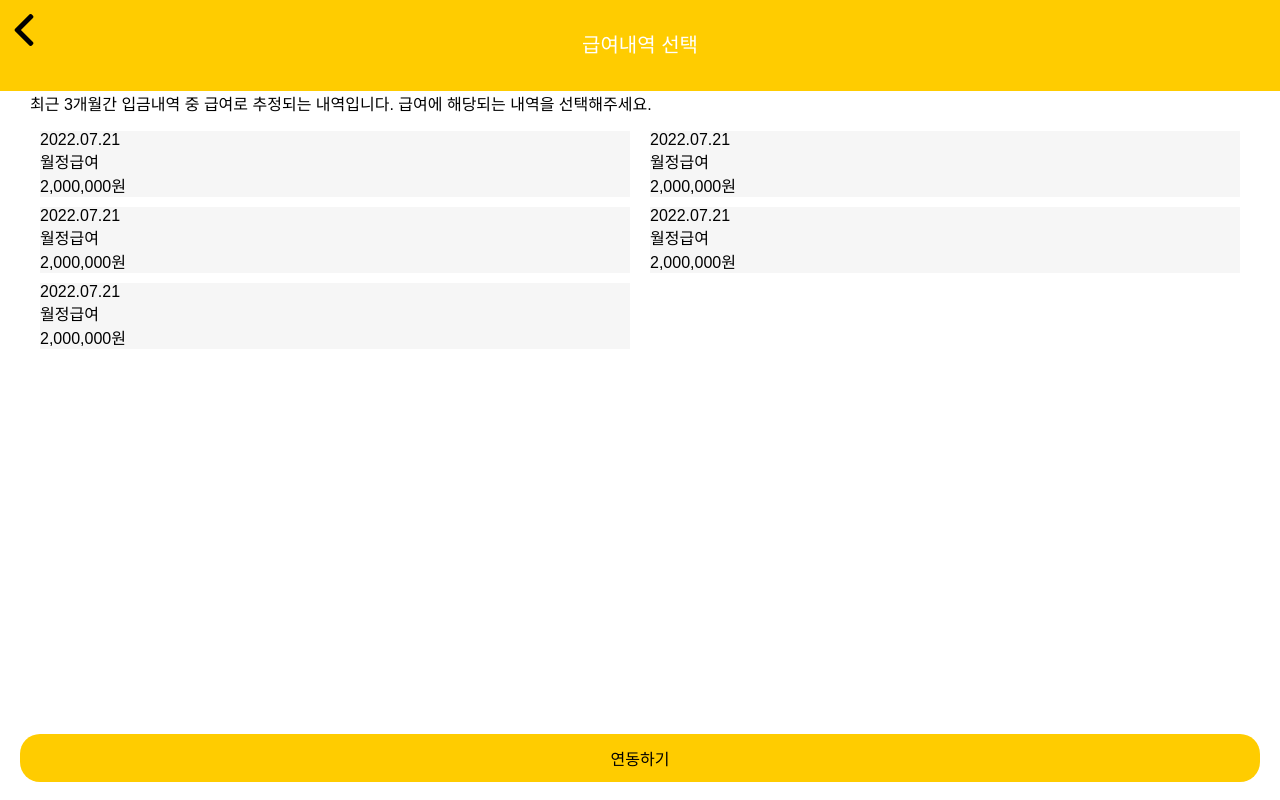
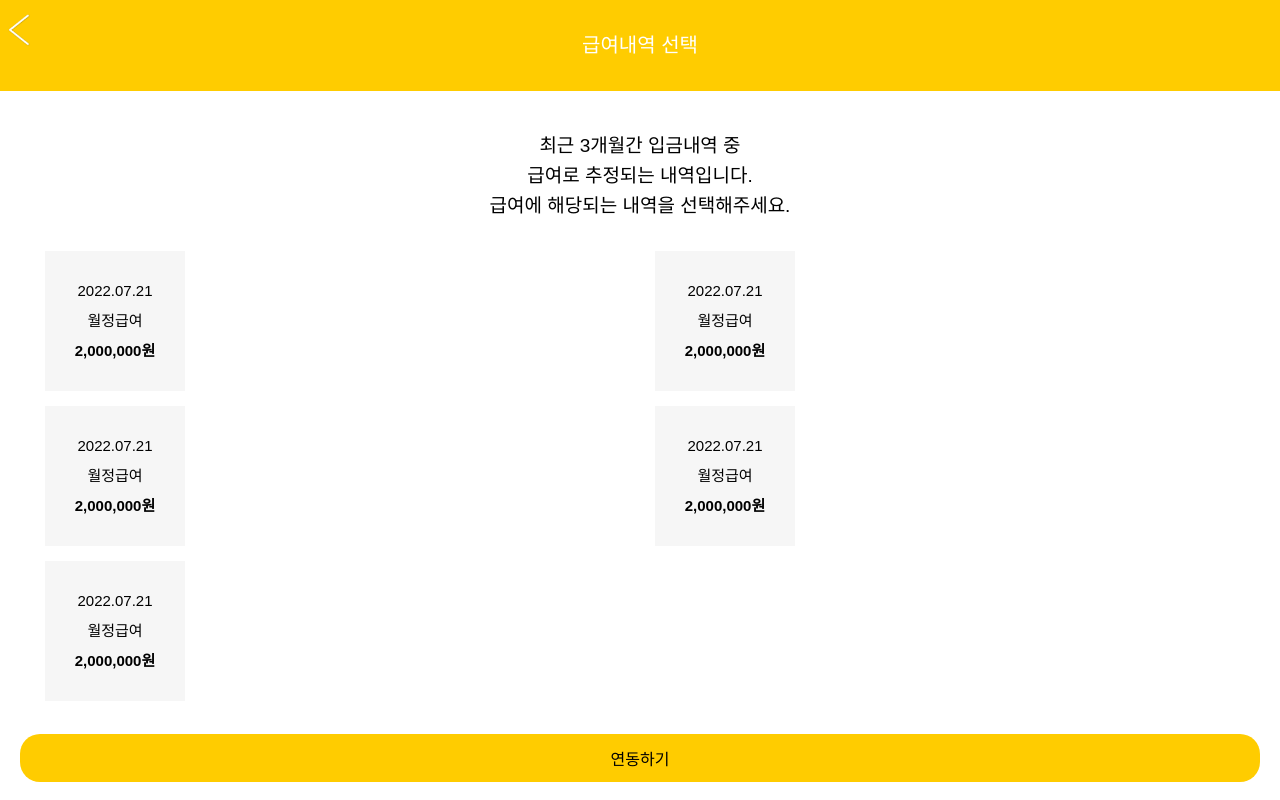
Before and after one commit to pika-two/pika-two-FE, a React (Vite) app: page /incomeList in a window 1280 px wide. Built offline with nearby package versions, Linux system fonts and the light colour scheme.

Commit message:
급여내역 선택 페이지 디자인 수정

```diff
--- a/src/components/ui/IncomeListItem.jsx
+++ b/src/components/ui/IncomeListItem.jsx
@@ -1,18 +1,51 @@
+import Message from "./message";
+import styled from "styled-components";
+
 export default function IncomeListItem({income,...rest}) {
   return (
     <div
     style={{
         display : "flex",
         flexDirection : "column",
+        justifyContent : "center",
         backgroundColor : "#F6F6F6",
-        margin : "0 10px 10px 10px"
+        margin : "0 15px 15px 15px",
+        width: "140px",
+        height:"140px",
     }}
     {...rest}
     >
 
-        <div>2022.07.21</div>
-        <div>월정급여</div>
-        <div>2,000,000원</div>
+        <Text>2022.07.21</Text>
+        <Text>월정급여</Text>
+        <Bold>2,000,000원</Bold>
     </div>
   )
 }
+
+const Text = styled.p`
+
+white-space: pre-line;
+padding: 0 0px;
+font-size: 15px;
+line-height: 30px;
+word-break: keep-all;
+text-align : center;
+color: #000;
+margin: 0;
+font-family: "Noto Sans KR", sans-serif;
+`;
+
+const Bold = styled.p`
+
+white-space: pre-line;
+font-weight: bold;
+padding: 0 0px;
+font-size: 15px;
+line-height: 30px;
+word-break: keep-all;
+text-align : center;
+color: #000;
+margin: 0;
+font-family: "Noto Sans KR", sans-serif;
+`;
--- a/src/components/ui/icon/BackIcon.jsx
+++ b/src/components/ui/icon/BackIcon.jsx
@@ -6,7 +6,7 @@ export default function BackIcon({onClick}) {
     }}>
         <img  style={{
             marginTop : "14px"
-        }} width= "32px" height="32px" src={LeftArrow} alt="" />
+        }} width= "22px" height="32px" src={LeftArrow} alt="" />
     </div>
   )
 }
--- a/src/components/ui/message.jsx
+++ b/src/components/ui/message.jsx
@@ -5,11 +5,11 @@ const Message = styled.p`
     white-space: pre-line;
     padding: 0 10px;
     font-size: 19px;
-    line-height: 40px;
+    line-height: 30px;
     word-break: keep-all;
     text-align : center;
     color: #000;
-    margin: 2%;
+    margin: 20px 0;
     font-family: "Noto Sans KR", sans-serif;
 `;
 
--- a/src/pages/IncomeListPage.jsx
+++ b/src/pages/IncomeListPage.jsx
@@ -7,6 +7,7 @@ import FixedBottomButton from '../components/ui/FixedBottomButton'
 import IncomeList from '../components/Composition/IncomeList';
 import { useState } from 'react';
 import { useEffect } from 'react';
+import Message from '../components/ui/message';
 export default function IncomeListPage () {
    const {goBack,push} = useInternalRouter();
    const [incomes, setIncomes]  = useState([]);
@@ -17,14 +18,16 @@ export default function IncomeListPage () {
     <div>
         <LeftOnlyHeader left={<BackIcon onClick={()=>goBack()}/>} title="급여내역 선택"/>
         <div style={{
-          margin : "0 30px"
+          margin : "40px 30px"
         }}>
-          <Text>
-            최근 3개월간 입금내역 중
-            급여로 추정되는 내역입니다.
+          <Message>
+            최근 3개월간 입금내역 중<br/>
+            급여로 추정되는 내역입니다.<br/>
             급여에 해당되는 내역을 선택해주세요.
-          </Text>
-          <div>
+          </Message>
+          <div style={{
+            margin : "30px 0"
+          }}>
 
             <IncomeList onClick={()=>{alert('안녕')}} incomes ={incomes}></IncomeList>
           </div>
```
Also changed, not shown: src/assets/left-arrow.png.
